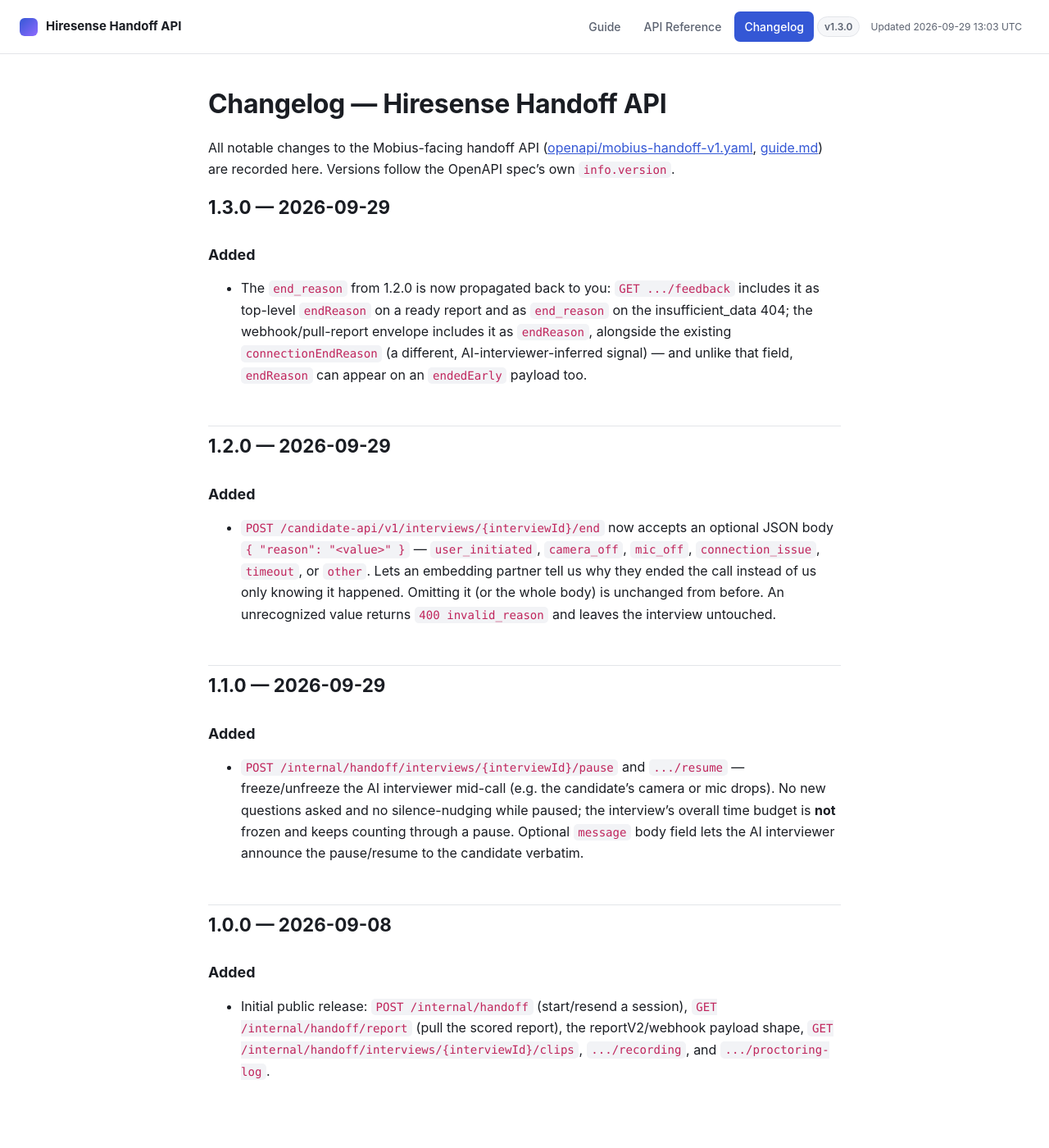
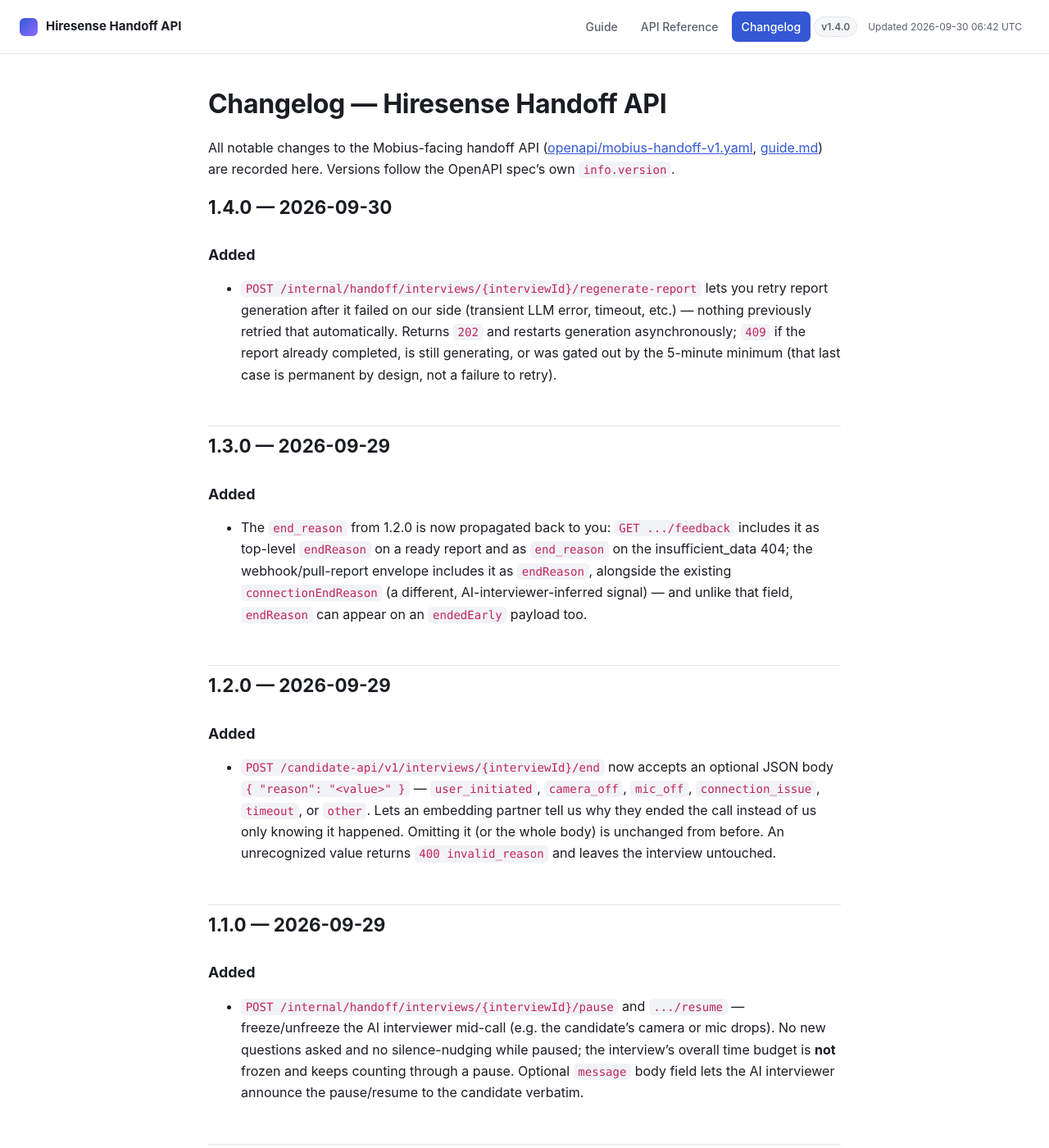
Before and after one commit to DC-Forte/mobius-api-docs, a Jekyll site: the page built from CHANGELOG.md, in a window 1280 px wide and 1400 px high. Shown: the whole window at 82% size. Built offline with Jekyll 4.4.1, drawn with Linux system fonts in a browser that asks for light colours; some of the changed text lies outside the part shown.

Commit message:
Add regenerate-report endpoint (v1.4.0)
Mirrors chapter-interview-backend-go's new
POST /internal/handoff/interviews/{interviewId}/regenerate-report, which
lets Mobius retry report generation after a failure.

````diff
--- a/_config.yml
+++ b/_config.yml
@@ -1,7 +1,7 @@
 title: Hiresense Handoff API
 description: Docs for Mobius's integration with Hiresense's AI-run interview handoff API.
-version: "1.3.0"
-updated: "2026-09-29 13:03 UTC"
+version: "1.4.0"
+updated: "2026-09-30 06:42 UTC"
 plugins:
   - jekyll-relative-links
 relative_links:
--- a/guide.md
+++ b/guide.md
@@ -723,6 +723,35 @@
 allotted interview time. Don't leave an interview paused indefinitely if the candidate is still
 on the call waiting.
 
+### Retrying a failed report — `POST /internal/handoff/interviews/{interviewId}/regenerate-report`
+
+For the rare case where report generation itself failed (a transient LLM error, timeout, etc.) —
+nothing on our side retries that automatically, so without this endpoint that interview's report
+would be stuck forever. Same `X-Internal-Token` auth and partner-ownership rules as `/clips`
+above.
+
+**Request:** `POST /internal/handoff/interviews/{interviewId}/regenerate-report`, no body.
+
+**Response `202`:**
+
+```json
+{ "interviewId": "8f2c1e40-...", "status": "pending" }
+```
+
+Report generation restarts asynchronously — poll `GET /internal/handoff/report` or wait for the
+webhook, same as after the interview first completed.
+
+**`409`** if the report isn't actually in a failed state:
+
+- It already generated successfully — this endpoint never clobbers a working report.
+- It's still generating (`pending`) — nothing to retry yet.
+- The interview ended before the 5-minute minimum (`endedEarly`/`insufficient_data`, see the pull
+  endpoint above) — that's a permanent, by-design outcome, not a failure. This endpoint refuses
+  to bypass that gate.
+
+**`404`** covers an unrecognized `interviewId`, one that isn't yours, or one with no feedback
+record at all yet (the interview never got far enough to have one) — all treated identically.
+
 ### `report` shape (embedded flow's `GET .../feedback` poll only)
 
 The webhook and `GET /internal/handoff/report` are `reportV2`-only (above) — this legacy flat
--- a/openapi/mobius-handoff-v1.yaml
+++ b/openapi/mobius-handoff-v1.yaml
@@ -1,7 +1,7 @@
 openapi: 3.0.3
 info:
   title: Hiresense Handoff API
-  version: "1.3.0"
+  version: "1.4.0"
   license:
     name: Proprietary
     url: https://hiresense-api.dc-forte.com
@@ -388,6 +388,54 @@
               schema: { $ref: "#/components/schemas/JSONErrorResponse" }
         "404":
           description: Unrecognized interviewId, or one that isn't yours — treated identically.
+          content:
+            application/json:
+              schema: { $ref: "#/components/schemas/JSONErrorResponse" }
+  /internal/handoff/interviews/{interviewId}/regenerate-report:
+    post:
+      summary: Retry report generation after a failure
+      operationId: regenerateHandoffReport
+      description: >
+        For the rare case where report generation itself failed (a
+        transient LLM error, timeout, etc.) — nothing on our side retries
+        that automatically, so without this endpoint that interview's
+        report would be stuck forever. Refuses to run for a report that
+        already completed, is still generating, or was gated out by the
+        5-minute minimum (`endedEarly`/`insufficient_data`) — that last
+        case is a permanent, by-design outcome, not a failure to retry.
+      parameters:
+        - name: interviewId
+          in: path
+          required: true
+          schema: { type: string, format: uuid }
+          description: The `interviewId` field already present in every report you receive.
+      responses:
+        "202":
+          description: Report generation restarted; poll /report or wait for the webhook.
+          content:
+            application/json:
+              schema:
+                type: object
+                properties:
+                  interviewId: { type: string, format: uuid }
+                  status: { type: string, enum: [pending] }
+        "400":
+          description: interviewId is missing or not a valid UUID
+          content:
+            application/json:
+              schema: { $ref: "#/components/schemas/JSONErrorResponse" }
+        "401":
+          description: Missing or invalid X-Internal-Token
+          content:
+            application/json:
+              schema: { $ref: "#/components/schemas/JSONErrorResponse" }
+        "404":
+          description: Unrecognized interviewId, one that isn't yours, or one with no feedback record yet — treated identically.
+          content:
+            application/json:
+              schema: { $ref: "#/components/schemas/JSONErrorResponse" }
+        "409":
+          description: Report already completed, still generating, or gated by the 5-minute minimum — not a failure to retry.
           content:
             application/json:
               schema: { $ref: "#/components/schemas/JSONErrorResponse" }
````
Also changed, not shown: CHANGELOG.md.
